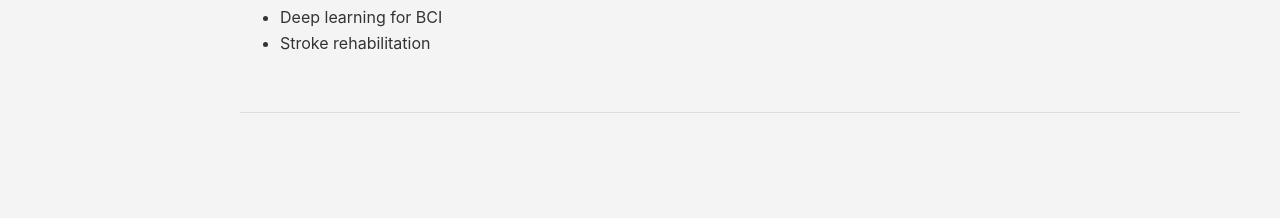
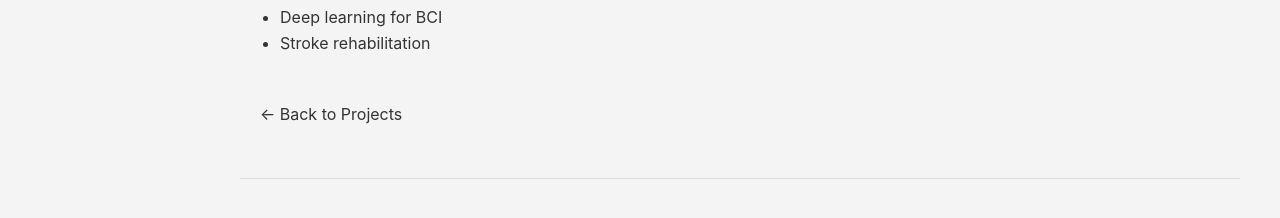
Before and after one commit to alessandrovato/alessandrovato.github.io, a Jekyll site: the page built from neural_decoding.html, in a window 1280 px wide. Shown: the part 599-817 px from the top of the page. Built offline with Jekyll 4.4.1, drawn with Linux system fonts in a browser that asks for light colours.

Commit message:
Add back button to neural_decoding page
Add a "Back to Projects" anchor to neural_decoding.html and corresponding .back-button styles in assets/css/main.css. This introduces a small, styled back button (padding, background, border-radius, hover state) inside a container to improve navigation back to the projects list.

```diff
--- a/assets/css/main.css
+++ b/assets/css/main.css
@@ -662,3 +662,19 @@
 .latest-news-anchor:hover::after {
     width: 100%;
 }
+
+
+.back-button {
+    display: inline-block;
+    margin-top: 20px;
+    padding: 10px 20px;
+    background-color: #f4f4f4; /* Match your site's light grey */
+    color: #333;
+    text-decoration: none;
+    border-radius: 5px;
+    transition: background-color 0.3s ease;
+}
+
+.back-button:hover {
+    background-color: #e0e0e0;
+}
--- a/neural_decoding.html
+++ b/neural_decoding.html
@@ -33,4 +33,9 @@
         </ul>
 
     </div>
+
+    <div class="container">
+    <a href="/projects.html" class="back-button">← Back to Projects</a>
+    </div>
+
 </section>
```
